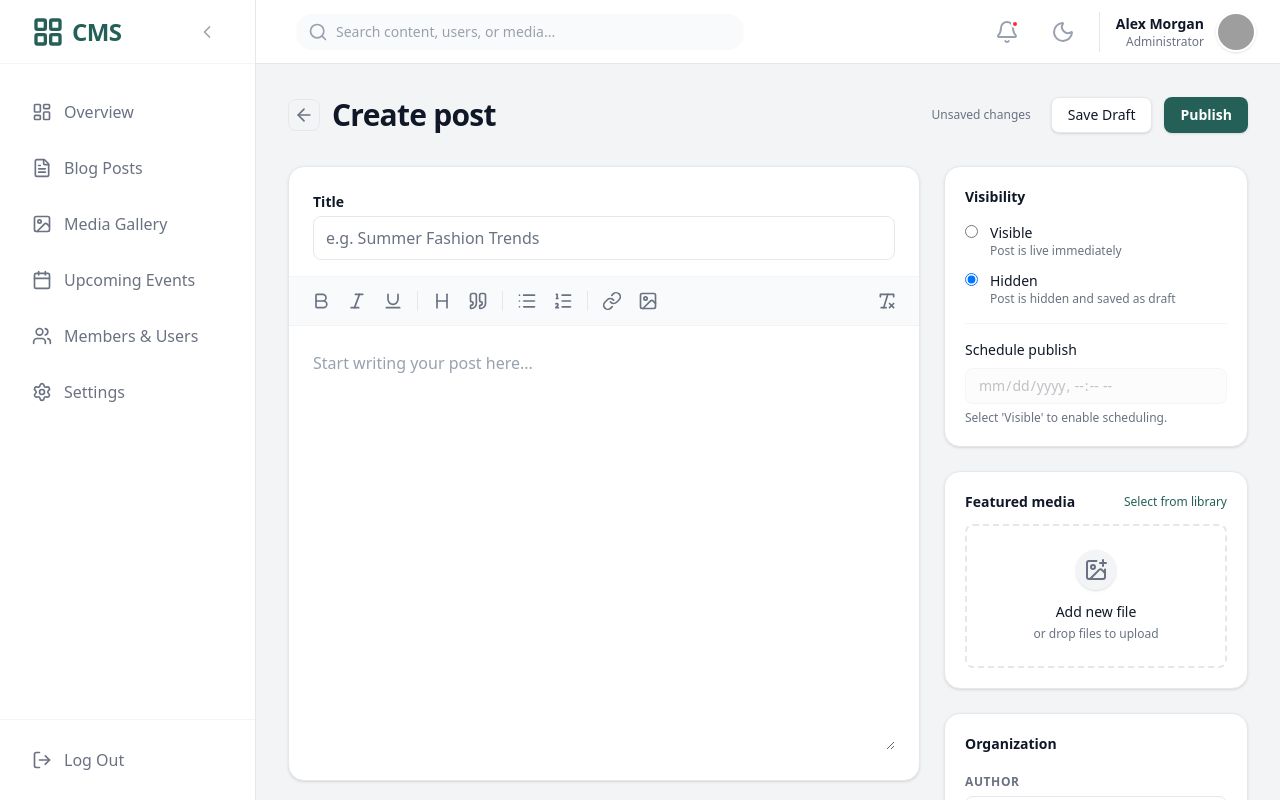
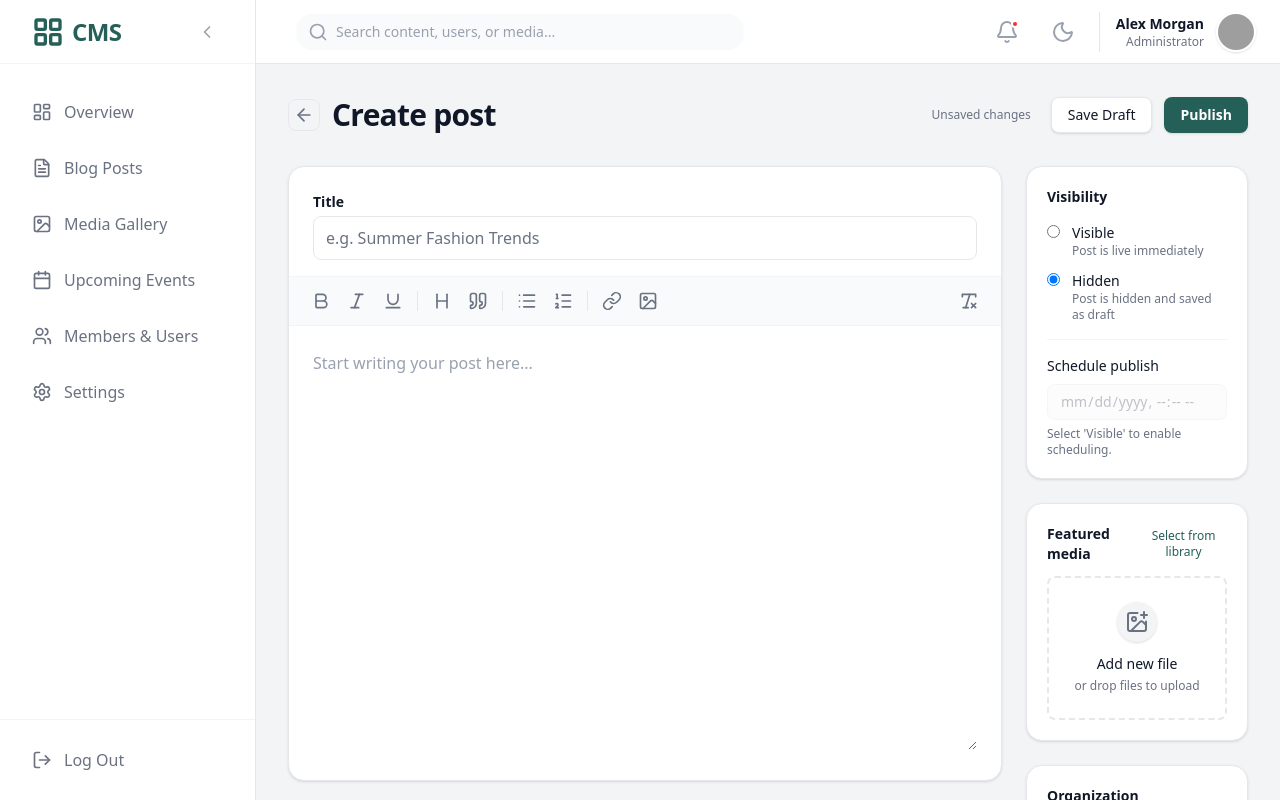
Before and after one commit to dominicnaatey/custom_cm_dashboard, a Next.js app: page /blog/create in a window 1280 px wide. Built offline with nearby package versions, Linux system fonts and the light colour scheme; grey boxes are pictures that could not be loaded.

Commit message:
adjust grid column spans for better responsiveness

```diff
--- a/components/CreateBlogPost.tsx
+++ b/components/CreateBlogPost.tsx
@@ -8,7 +8,7 @@ import SidebarSection from './SidebarSection';
 
 export function CreateBlogPost() {
   return (
-    <div className="grow w-full max-w-[1200px] mx-auto text-gray-900 dark:text-white font-sans">
+    <div className="grow w-full text-gray-900 dark:text-white font-sans">
       {/* Page Action Header */}
       <div className="flex flex-col sm:flex-row sm:items-center justify-between gap-4 mb-8">
         <div className="flex items-center gap-3">
@@ -35,7 +35,7 @@ export function CreateBlogPost() {
         </div>
       </div>
 
-      <div className="grid grid-cols-1 lg:grid-cols-3 gap-6">
+      <div className="grid grid-cols-1 lg:grid-cols-4 gap-6">
         <EditorSection />
         <SidebarSection />
       </div>
--- a/components/EditorSection.tsx
+++ b/components/EditorSection.tsx
@@ -24,7 +24,7 @@ const ToolbarButton: React.FC<{ icon: React.ReactNode; title: string; isActive?:
 
 const EditorSection: React.FC = () => {
   return (
-    <div className="lg:col-span-2 flex flex-col gap-6">
+    <div className="lg:col-span-3 flex flex-col gap-6">
       {/* Main Editor Card */}
       <div className="bg-surface-light dark:bg-surface-dark rounded-xl shadow-sm border border-gray-200 dark:border-gray-700 overflow-hidden">
         <div className="p-6 pb-2">
```
